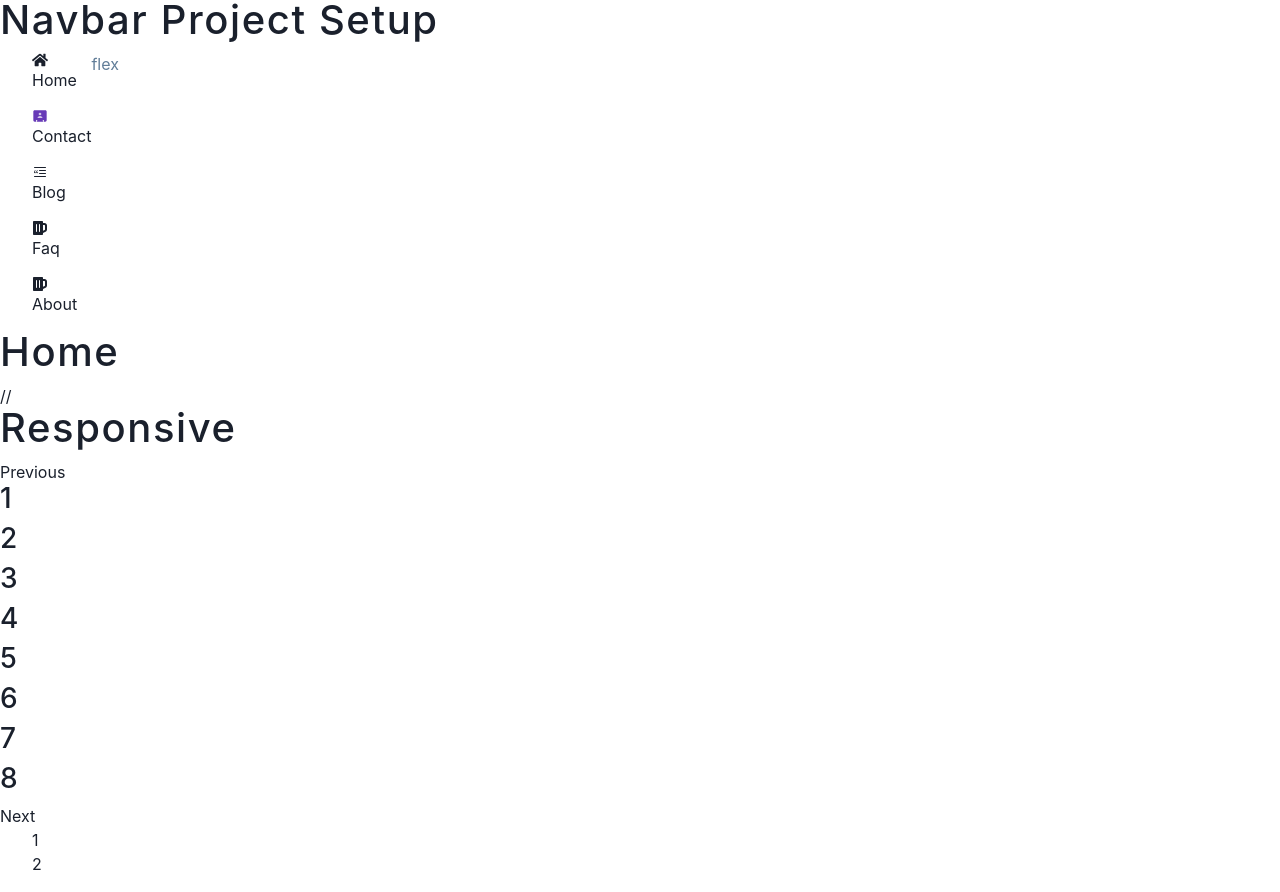
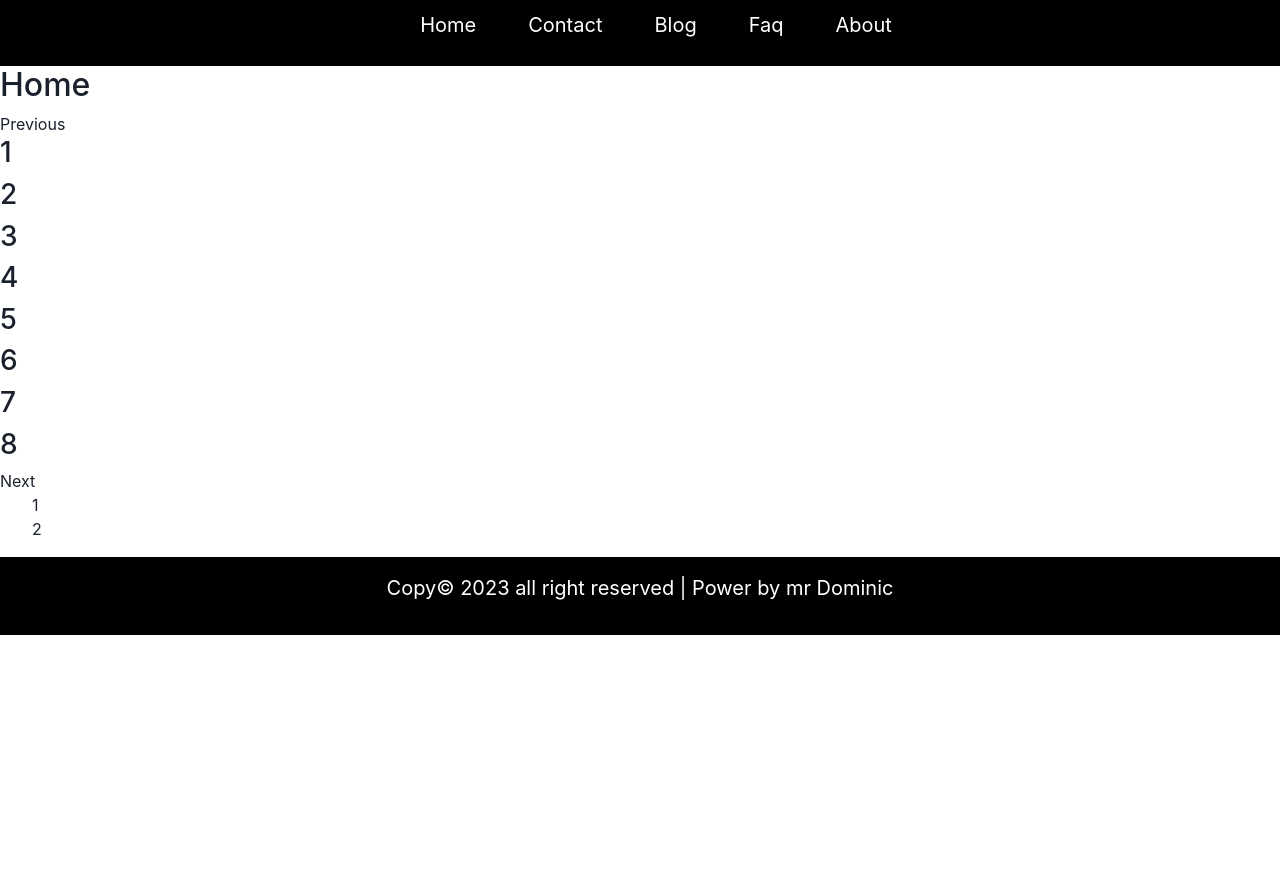
Before and after one commit to domchu/practical, a React (Create React App) app: page / in a window 1280 px wide. Shown: the top 892 px of the page. After the commit the page ends 800 px from the top, so only its background shows below. Built offline with nearby package versions, Linux system fonts and the light colour scheme.

Commit message:
chores:done with the footer

```diff
--- a/src/App.js
+++ b/src/App.js
@@ -15,10 +15,11 @@ import SampleOne from "./Toggle/SampleOne";
 import SampleThree from "./Toggle/SampleThree";
 import SampleTwo from "./Toggle/SampleTwo";
 import Navbar from "./Navbar";
+import Footer from "./Components/Footer/Footer";
 function App() {
   return (
     <>
-      <h2>navbar project setup</h2>
+      {/* <h2>navbar project setup</h2> */}
       {/* <Counter /> */}
       {/* <SampleOne /> */}
       {/* <SampleTwo /> */}
@@ -35,6 +36,7 @@ function App() {
         <Route path="/" exact element={<Home />} />
       </Routes>
       <Banner />
+      <Footer />
     </>
   );
 }
--- /dev/null
+++ b/src/Components/Footer/Footer.js
@@ -0,0 +1,13 @@
+import React from "react";
+
+const Footer = () => {
+  return (
+    <>
+      <footer>
+        <p>Copy&copy; 2023 all right reserved | Power by mr Dominic</p>
+      </footer>
+    </>
+  );
+};
+
+export default Footer;
--- a/src/Components/Menu.js
+++ b/src/Components/Menu.js
@@ -1,38 +1,26 @@
 import React from "react";
 import { Link } from "react-router-dom";
 import Data from "../Components/MenuData";
-import { Box, Flex, Text } from "@chakra-ui/react";
+import { Box } from "@chakra-ui/react";
 
 const Menu = () => {
   return (
     <>
-      <Flex
-      // justifyContent="space-around"
-      // m={5}
-      // pt={56}
-      // h={50}
-      // flexDirection={{ base: "column", sm: "coulmn", md: "row", lg: "row" }}
-      // fontSize={{ base: "23px" }}
-      >
-        <Box>
+      <Box className="menu-container">
         {Data.map((items, index) => {
           const { title, icons, path } = items;
           return (
             <ul>
               <li key={index}>
                 <Link to={path}>
-                    {icons}
-                    <span>{title}</span>
+                  {/* {icons} */}
+                  <span style={{ flexDirection: "column" }}>{title}</span>
                 </Link>
               </li>
             </ul>
           );
         })}
       </Box>
-        <Box>
-          <Text>flex</Text>
-        </Box>
-      </Flex>
     </>
   );
 };
--- a/src/Components/banner/banner.js
+++ b/src/Components/banner/banner.js
@@ -40,9 +40,6 @@ export default class Responsive extends Component {
     };
     return (
       <>
-
-          // <h2>Responsive </h2>
-
         <Slider {...settings}>
           <div>
             <h3>1</h3>
--- a/src/index.css
+++ b/src/index.css
@@ -1,11 +1,8 @@
-
-
 /*
 ===============
 Variables
 ===============
 */
-
 :root {
   /* dark shades of primary color*/
   --clr-primary-1: hsl(205, 86%, 17%);
@@ -46,189 +43,31 @@ Variables
   --max-width: 1170px;
   --fixed-width: 620px;
 }
-/*
-===============
-Global Styles
-===============
-*/
 
-*,
-::after,
-::before {
+* {
   margin: 0;
   padding: 0;
-  box-sizing: border-box;
-}
-body {
-  font-family: -apple-system, BlinkMacSystemFont, "Segoe UI", Roboto, Oxygen,
-    Ubuntu, Cantarell, "Open Sans", "Helvetica Neue", sans-serif;
-  background: var(--clr-grey-10);
-  color: var(--clr-grey-1);
-  line-height: 1.5;
-  font-size: 0.875rem;
-}
-ul {
+  text-decoration: none;
   list-style-type: none;
 }
-a {
-  text-decoration: none;
-}
-h1,
-h2,
-h3,
-h4 {
-  letter-spacing: var(--spacing);
-  text-transform: capitalize;
-  line-height: 1.25;
-  margin-bottom: 0.75rem;
-}
-h1 {
-  font-size: 3rem;
-}
-h2 {
-  font-size: 2rem;
-}
-h3 {
-  font-size: 1.25rem;
-}
-h4 {
-  font-size: 0.875rem;
-}
-p {
-  margin-bottom: 1.25rem;
-  color: var(--clr-grey-5);
-}
-@media screen and (min-width: 800px) {
-  h1 {
-    font-size: 4rem;
-  }
-  h2 {
-    font-size: 2.5rem;
-  }
-  h3 {
-    font-size: 1.75rem;
-  }
-  h4 {
-    font-size: 1rem;
-  }
-  body {
-    font-size: 1rem;
-  }
-  h1,
-  h2,
-  h3,
-  h4 {
-    line-height: 1;
-  }
-}
-/*  global classes */
 
-/* section */
-.section {
-  width: 90vw;
-  margin: 0 auto;
-  max-width: var(--max-width);
+.menu-container {
+  display: flex;
+  justify-content: center;
+  align-items: center;
+  background-color: #000;
 }
 
-@media screen and (min-width: 992px) {
-  .section {
-    width: 95vw;
-  }
+.menu-container li {
+  margin: 10px;
+  color: white;
+  font-size: 20px;
 }
 
-/*
-===============
-Navbar
-===============
-*/
-/* nav {
-  background: var(--clr-white);
-  box-shadow: var(--light-shadow);
-}
-.nav-header {
-  display: flex;
-  align-items: center;
-  justify-content: space-between;
-  padding: 1rem;
-}
-.nav-toggle {
-  font-size: 1.5rem;
-  color: var(--clr-primary-5);
-  background: transparent;
-  border-color: transparent;
-  transition: var(--transition);
-  cursor: pointer;
-}
-.nav-toggle:hover {
-  color: var(--clr-primary-1);
-  transform: rotate(90deg);
-}
-.logo {
-  height: 40px;
-}
-.links a {
-  color: var(--clr-grey-3);
-  font-size: 1rem;
-  text-transform: capitalize;
-  letter-spacing: var(--spacing);
-  display: block;
-  padding: 0.5rem 1rem;
-  transition: var(--transition);
-}
-.links a:hover {
-  background: var(--clr-primary-8);
-  color: var(--clr-primary-5);
-  padding-left: 1.5rem;
-}
-.social-icons {
-  display: none;
-}
-.links-container {
-  height: 0;
-  overflow: hidden;
-  transition: var(--transition);
-}
-.show-container {
-  height: 10rem;
-}
-@media screen and (min-width: 800px) {
-  .nav-center {
-    max-width: 1170px;
-    margin: 0 auto;
-    display: flex;
-    align-items: center;
-    justify-content: space-between;
-    padding: 1rem;
-  }
-  .nav-header {
-    padding: 0;
-  }
-  .nav-toggle {
-    display: none;
-  }
-  .links-container {
-    height: auto !important;
-  }
-  .links {
-    display: flex;
-  }
-  .links a {
-    padding: 0;
-    margin: 0 0.5rem;
-  }
-  .links a:hover {
-    padding: 0;
-    background: transparent;
-  }
-  .social-icons {
-    display: flex;
-  }
-  .social-icons a {
-    margin: 0 0.5rem;
-    color: var(--clr-primary-5);
-    transition: var(--transition);
-  }
-  .social-icons a:hover {
-    color: var(--clr-primary-7);
-  }
-} */
+footer {
+  text-align: center;
+  font-size: 20px;
+  background-color: #000;
+  color: #fff;
+  padding: 1rem 0px;
+}/*# sourceMappingURL=index.css.map */
--- a/src/index.scss
+++ b/src/index.scss
@@ -44,3 +44,29 @@ Variables
     --max-width: 1170px;
     --fixed-width: 620px;
   }
+
+  * {
+    margin: 0;
+    padding: 0;
+    text-decoration:none;
+    list-style-type:none
+  }
+
+  .menu-container {
+    display: flex;
+    justify-content:center;
+    align-items:center;
+    background-color:#000;
+  }
+  .menu-container li{
+    margin:10px;
+    color:white;
+    font-size :20px;
+  }
+  footer{
+    text-align: center;
+    font-size: 20px;
+    background-color: #000;
+    color: #fff;
+    padding: 1rem 0px;
+  }
```
Also changed, not shown: src/App.css (added), 1 other file (tests, documents, lock files or other folders). Lines whose indentation alone changed are shown as unchanged.
